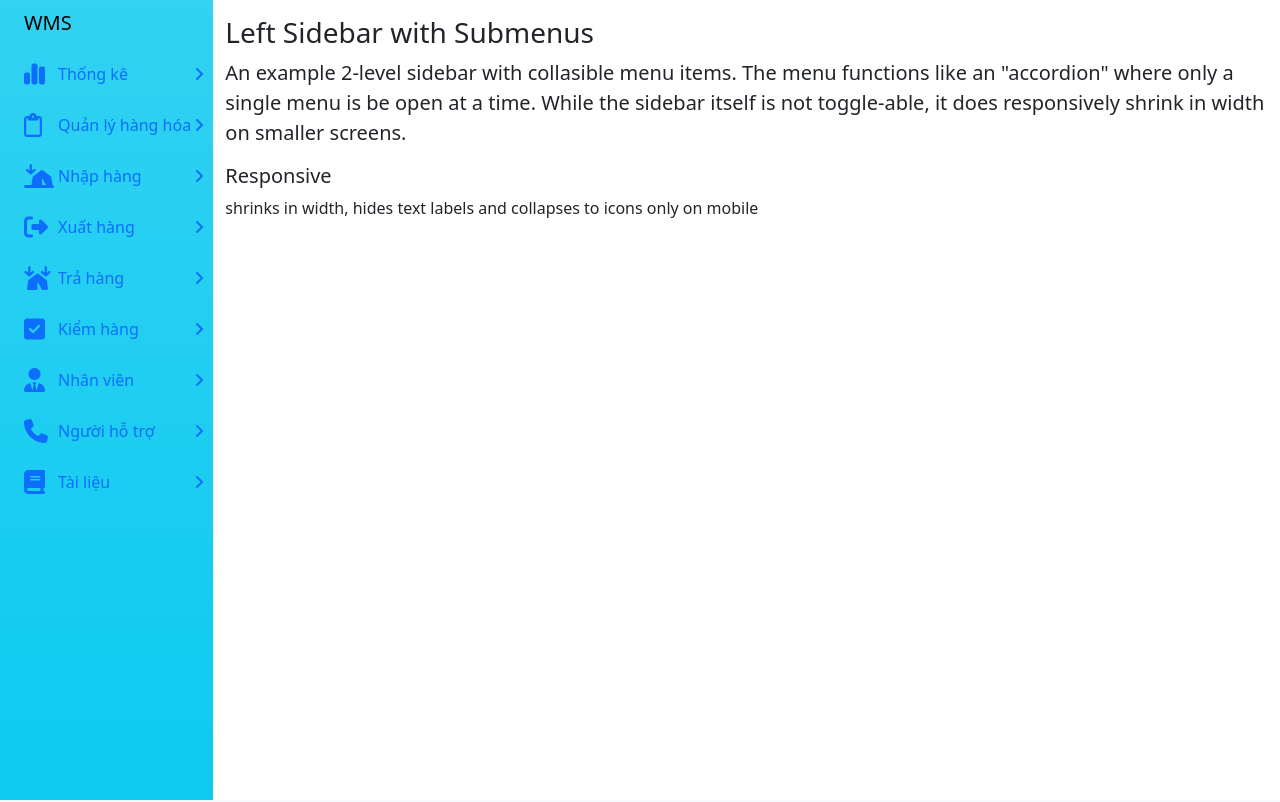
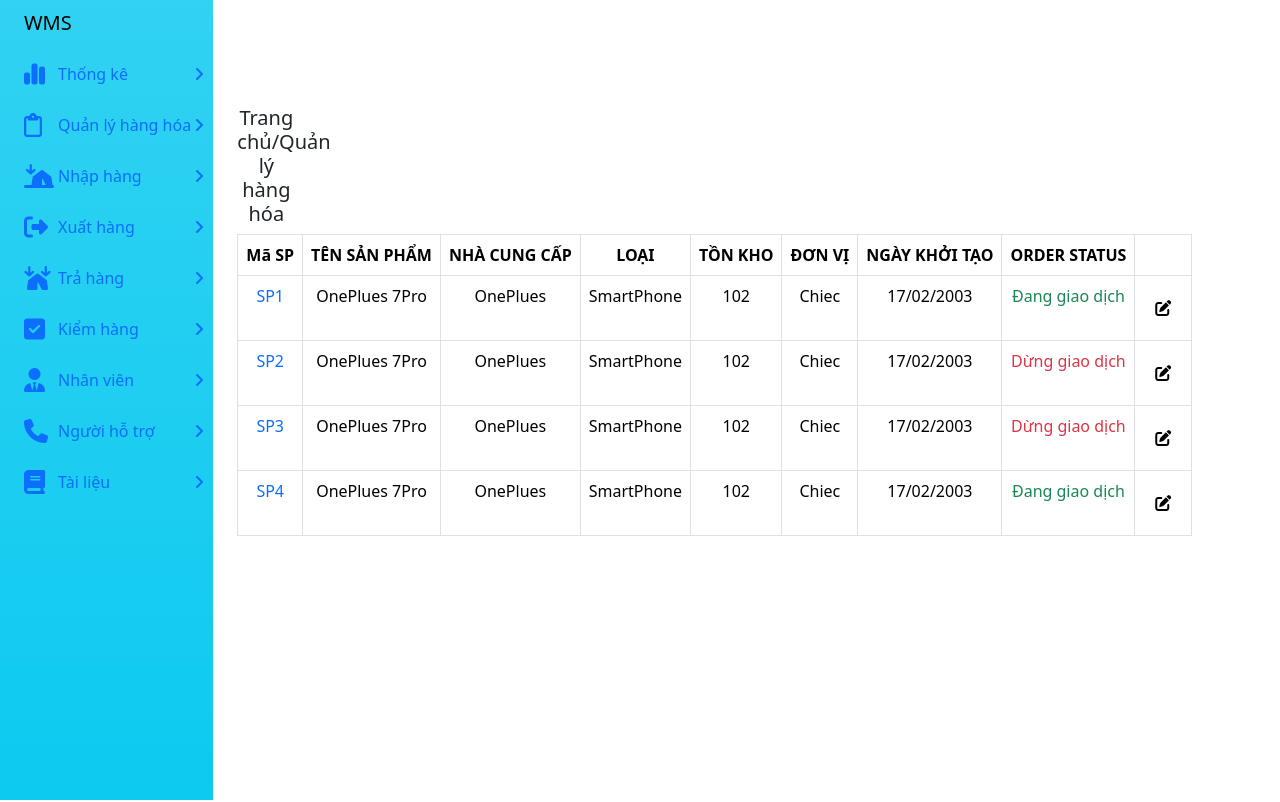
Before and after one commit to nghminh1404/WarehouseManagementSystem, a React (Create React App) app in the folder WarehouseManagement.Client/: page / in a window 1280 px wide. Shown: the top 802 px of the page. Built offline with nearby package versions, Linux system fonts and the light colour scheme.

Commit message:
FE_ Fix Sidebar vs ProductList

```diff
--- a/WarehouseManagement.Client/src/App.js
+++ b/WarehouseManagement.Client/src/App.js
@@ -5,17 +5,25 @@ import { Routes, Route } from 'react-router-dom';
 import NavbarCom from './views/components/NavbarCom';
 import ProductList from './views/product/ProductList'
 import Sidebar from './views/components/Sidebar';
+import { Container, Row, Col } from 'react-bootstrap';
 function App() {
     return (
         <div className="app">
-            <Sidebar/>
-            <NavbarCom />
+            <Container fluid>
+                <Row className="flex-nowrap">
+                    <Sidebar/>
+                    <Col className='py-3'>
+                        <ProductList/>
+                    </Col>
+                </Row>
+            </Container>
+            {/* <NavbarCom />
             <Routes>
                 <Route path="/" element={<Login />} />
                 <Route path="/forgot-password" element={<ForgotPassword />} />
                 <Route path="/reset-password" element={<ResetPassword />} />
                 <Route path="/ProductList" element={<ProductList />} />
-            </Routes>
+            </Routes> */}
         </div>
     );
 }
--- a/WarehouseManagement.Client/src/views/components/Sidebar.jsx
+++ b/WarehouseManagement.Client/src/views/components/Sidebar.jsx
@@ -4,8 +4,6 @@ import { Container, Row, Col, Nav, NavDropdown, Image } from 'react-bootstrap';
 const Sidebar = () => {
     return (
 
-        <Container fluid>
-            <Row className="flex-nowrap">
                 <Col sm={3} md={3} xl={2} className="px-sm-2 px-0 bg-info bg-gradient">
                     <div className="d-flex flex-column align-items-center align-items-sm-start px-3 pt-2 text-white min-vh-100">
                         <a href="/" className="d-flex align-items-center pb-3 mb-md-0 me-md-auto text-black text-decoration-none">
@@ -110,17 +108,8 @@ const Sidebar = () => {
                         </Nav>
                     </div>
                 </Col>
-                <Col className="py-3">
-                    <h3>Left Sidebar with Submenus</h3>
-                    <p className="lead">
-                        An example 2-level sidebar with collasible menu items. The menu functions like an "accordion" where only a single
-                        menu is be open at a time. While the sidebar itself is not toggle-able, it does responsively shrink in width on smaller screens.</p>
-                    <ul className="list-unstyled">
-                        <li><h5>Responsive</h5> shrinks in width, hides text labels and collapses to icons only on mobile</li>
-                    </ul>
-                </Col>
-            </Row>
-        </Container>
+
+
 
     );
 
--- a/WarehouseManagement.Client/src/views/product/ProductList.jsx
+++ b/WarehouseManagement.Client/src/views/product/ProductList.jsx
@@ -5,7 +5,6 @@ function MyTable() {
     return (
         <div className="container text-center">
             <div className="row">
-                <div className="col-sm-3">Level 1: .col-sm-3</div>
                 <div className="col-sm-9">
                     <div className="row">
                         <div className="col">
@@ -13,68 +12,68 @@ function MyTable() {
                             <Table bordered style={{ border: '1px solid #dee2e6' }} hover>
                                 <thead>
                                     <tr>
-                                        <th class="text-nowrap">Mã SP</th>
-                                        <th class="text-nowrap">TÊN SẢN PHẨM</th>
-                                        <th class="text-nowrap">NHÀ CUNG CẤP</th>
-                                        <th class="text-nowrap">LOẠI</th>
-                                        <th class="text-nowrap">TỒN KHO</th>
-                                        <th class="text-nowrap">ĐƠN VỊ</th>
-                                        <th class="text-nowrap">NGÀY KHỞI TẠO</th>
-                                        <th class="text-nowrap">ORDER STATUS</th>
+                                        <th className="text-nowrap">Mã SP</th>
+                                        <th className="text-nowrap">TÊN SẢN PHẨM</th>
+                                        <th className="text-nowrap">NHÀ CUNG CẤP</th>
+                                        <th className="text-nowrap">LOẠI</th>
+                                        <th className="text-nowrap">TỒN KHO</th>
+                                        <th className="text-nowrap">ĐƠN VỊ</th>
+                                        <th className="text-nowrap">NGÀY KHỞI TẠO</th>
+                                        <th className="text-nowrap">ORDER STATUS</th>
                                         <th></th>
                                     </tr>
                                 </thead>
                                 <tbody>
                                     <tr>
-                                        <td class="text-primary">SP1</td>
+                                        <td className="text-primary">SP1</td>
                                         <td>OnePlues 7Pro</td>
                                         <td>OnePlues</td>
                                         <td>SmartPhone</td>
                                         <td>102</td>
                                         <td>Chiec</td>
                                         <td>17/02/2003</td>
-                                        <td class="text-success">Đang giao dịch</td>
+                                        <td className="text-success">Đang giao dịch</td>
                                         <td style={{ padding: '20px' }}>
-                                            <i class="fa-solid fa-pen-to-square"></i>
+                                            <i className="fa-solid fa-pen-to-square"></i>
                                         </td>
                                     </tr>
                                     <tr>
-                                        <td class="text-primary">SP2</td>
+                                        <td className="text-primary">SP2</td>
                                         <td>OnePlues 7Pro</td>
                                         <td>OnePlues</td>
                                         <td>SmartPhone</td>
                                         <td>102</td>
                                         <td>Chiec</td>
                                         <td>17/02/2003</td>
-                                        <td class="text-danger">Dừng giao dịch</td>
+                                        <td className="text-danger">Dừng giao dịch</td>
                                         <td style={{ padding: '20px' }}>
-                                            <i class="fa-solid fa-pen-to-square"></i>
+                                            <i className="fa-solid fa-pen-to-square"></i>
                                         </td>
                                     </tr>
                                     <tr>
-                                        <td class="text-primary">SP3</td>
+                                        <td className="text-primary">SP3</td>
                                         <td>OnePlues 7Pro</td>
                                         <td>OnePlues</td>
                                         <td>SmartPhone</td>
                                         <td>102</td>
                                         <td>Chiec</td>
                                         <td>17/02/2003</td>
-                                        <td class="text-danger">Dừng giao dịch</td>
+                                        <td className="text-danger">Dừng giao dịch</td>
                                         <td style={{ padding: '20px' }}>
-                                            <i class="fa-solid fa-pen-to-square"></i>
+                                            <i className="fa-solid fa-pen-to-square"></i>
                                         </td>
                                     </tr>
                                     <tr>
-                                        <td class="text-primary">SP4</td>
+                                        <td className="text-primary">SP4</td>
                                         <td>OnePlues 7Pro</td>
                                         <td>OnePlues</td>
                                         <td>SmartPhone</td>
                                         <td>102</td>
                                         <td>Chiec</td>
                                         <td>17/02/2003</td>
-                                        <td class="text-success">Đang giao dịch</td>
+                                        <td className="text-success">Đang giao dịch</td>
                                         <td style={{ padding: '20px' }}>
-                                            <i class="fa-solid fa-pen-to-square"></i>
+                                            <i className="fa-solid fa-pen-to-square"></i>
                                         </td>
                                     </tr>
                                 </tbody>
```
